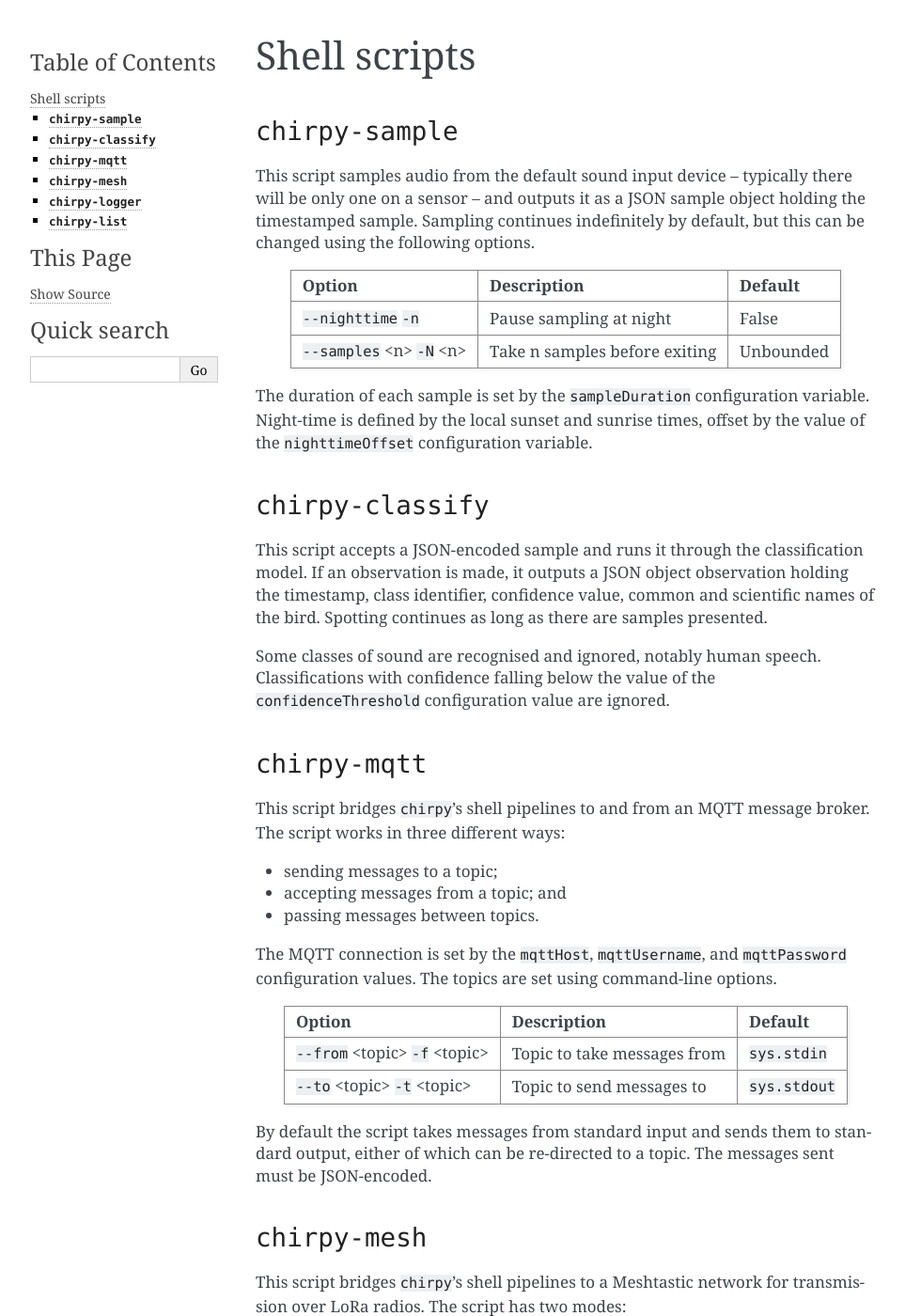
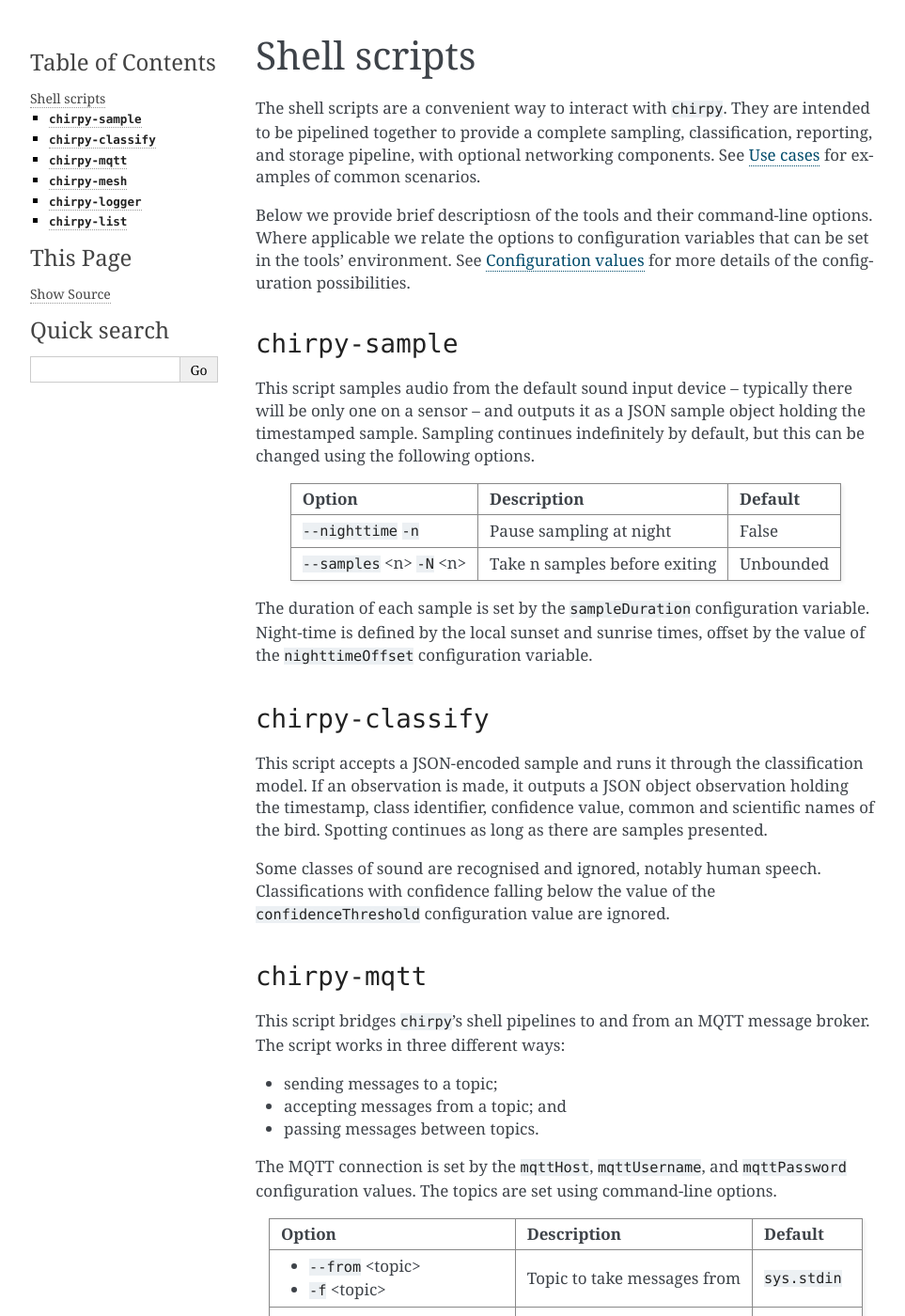
Before and after one commit to simoninireland/chirpy, a Sphinx documentation site: the page built from doc/scripts.rst, in a window 1280 px wide and 1400 px high. Shown: the whole window at 94% size, without its empty margins (148-1111 px from the left). Built offline with Sphinx 7.4.7, drawn with Linux system fonts in a browser that asks for light colours; some of the changed text lies outside the part shown.

Commit message:
Documented use of networks in pipelines, added use cases and link targets

```diff
--- a/doc/index.rst
+++ b/doc/index.rst
@@ -17,6 +17,7 @@
 
    install
    architecture
+   networking
    scripts
    use-cases
    config
--- a/doc/scripts.rst
+++ b/doc/scripts.rst
@@ -1,5 +1,18 @@
+.. _scripts:
+
 Shell scripts
 =============
+
+The shell scripts are a convenient way to interact with ``chirpy``.
+They are intended to be pipelined together to provide a complete
+sampling, classification, reporting, and storage pipeline, with
+optional networking components. See :ref:`use-cases` for examples of
+common scenarios.
+
+Below we provide brief descriptiosn of the tools and their
+command-line options. Where applicable we relate the options to
+configuration variables that can be set in the tools' environment. See
+:ref:`config` for more details of the configuration possibilities.
 
 ``chirpy-sample``
 -----------------
@@ -52,19 +65,30 @@
 ``mqttPassword`` configuration values. The topics are set using
 command-line options.
 
-+--------------------+-------------------------------+----------------+
-| Option             | Description                   | Default        |
-+====================+===============================+================+
-| ``--from`` <topic> | Topic to take messages from   | ``sys.stdin``  |
-| ``-f`` <topic>     |                               |                |
-+--------------------+-------------------------------+----------------+
-| ``--to`` <topic>   | Topic to send messages to     | ``sys.stdout`` |
-| ``-t`` <topic>     |                               |                |
-+--------------------+-------------------------------+----------------+
++--------------------------------+-------------------------------+----------------+
+| Option                         | Description                   | Default        |
++================================+===============================+================+
+| - ``--from`` <topic>           | Topic to take messages from   | ``sys.stdin``  |
+| - ``-f`` <topic>               |                               |                |
++--------------------------------+-------------------------------+----------------+
+| - ``--to`` <topic>             | Topic to send messages to     | ``sys.stdout`` |
+| - ``-t`` <topic>               |                               |                |
++--------------------------------+-------------------------------+----------------+
+| - ``--disencapsulate`` <field> | Extract message payload       |                |
+| - ``-d`` <field>               |                               |                |
++--------------------------------+-------------------------------+----------------+
 
 By default the script takes messages from standard input and sends
 them to standard output, either of which can be re-directed to a
 topic. The messages sent must be JSON-encoded.
+
+Be default the whole message is passed. However, in some systems the
+incoming message is actually encapsulated as the payload in a larger
+message. (This happens in Meshtastic, for example.) To deal with the,
+the ``--disencapsulate`` option will extract he field carrying the
+actual message we're interested in (the payload) from the larger
+message and forward that. This saves other tools from being able to
+process larger message formats.
 
 ``chirpy-mesh``
 ---------------
@@ -83,24 +107,24 @@
 ``chirpy``-recognised messages are output, although this can be
 changed to all messages for debugging purposes.
 
-+--------------------+-------------------------------+----------------------+
-| Option             | Description                   | Default              |
-+====================+===============================+======================+
-| ``--channel`` <ch> | Meshtastic channel            | 0                    |
-| ``-c`` <ch>        |                               |                      |
-+--------------------+-------------------------------+----------------------+
-| ``--host`` <host>  | Meshtastic device hostname    | ``config.meshHost``  |
-| ``-H`` <host>      |                               | ``CHIRPY_MESH_HOST`` |
-+--------------------+-------------------------------+----------------------+
-| ``--port`` <port>  | Meshtastic device serial port | ``config.meshPort``  |
-| ``-P`` <port>      |                               | ``CHIRPY_MESH_PORT`` |
-+--------------------+-------------------------------+----------------------+
-| ``--from``         | Take messages from Meshtastic | False                |
-| ``-f``             |                               |                      |
-+--------------------+-------------------------------+----------------------+
-| ``--all``          | Take all messages             | False                |
-| ``-a``             |                               |                      |
-+--------------------+-------------------------------+----------------------+
++----------------------+-------------------------------+----------------------+
+| Option               | Description                   | Default              |
++======================+===============================+======================+
+| - ``--channel`` <ch> | Meshtastic channel            | 0                    |
+| - ``-c`` <ch>        |                               |                      |
++----------------------+-------------------------------+----------------------+
+| - ``--host`` <host>  | Meshtastic device hostname    | ``CHIRPY_MESH_HOST`` |
+| - ``-H`` <host>      |                               |                      |
++----------------------+-------------------------------+----------------------+
+| - ``--port`` <port>  | Meshtastic device serial port | ``CHIRPY_MESH_PORT`` |
+| - ``-P`` <port>      |                               |                      |
++----------------------+-------------------------------+----------------------+
+| - ``--from``         | Take messages from Meshtastic | False                |
+| - ``-f``             |                               |                      |
++----------------------+-------------------------------+----------------------+
+| - ``--all``          | Take all messages             | False                |
+| - ``-a``             |                               |                      |
++----------------------+-------------------------------+----------------------+
 
 ``chirpy-logger``
 -----------------
@@ -121,21 +145,21 @@
 common species name for all observations between start-of-day and now.
 This can be change using the following command-line options.
 
-+-------------------+-------------------------------+----------------+
-| Option            | Description                   | Default        |
-+===================+===============================+================+
-| ``--from`` <time> | Start time for observations   | Start of today |
-| ``-f`` <time>     |                               |                |
-+-------------------+-------------------------------+----------------+
-| ``--to`` <time>   | End time for observations     | Now            |
-| ``-t`` <time>     |                               |                |
-+-------------------+-------------------------------+----------------+
-| ``--csv``         | Output observations as CSV    | False          |
-| ``-c``            |                               |                |
-+-------------------+-------------------------------+----------------+
-| ``--number``      | Output counts of species      | False          |
-| ``-n``            |                               |                |
-+-------------------+-------------------------------+----------------+
++---------------------+-------------------------------+----------------+
+| Option              | Description                   | Default        |
++=====================+===============================+================+
+| - ``--from`` <time> | Start time for observations   | Start of today |
+| - ``-f`` <time>     |                               |                |
++---------------------+-------------------------------+----------------+
+| - ``--to`` <time>   | End time for observations     | Now            |
+| - ``-t`` <time>     |                               |                |
++---------------------+-------------------------------+----------------+
+| - ``--csv``         | Output observations as CSV    | False          |
+| - ``-c``            |                               |                |
++---------------------+-------------------------------+----------------+
+| - ``--number``      | Output counts of species      | False          |
+| - ``-n``            |                               |                |
++---------------------+-------------------------------+----------------+
 
 The start and end times accept strings in any format accepted by the
 `dateutil`_ package, for example "10:33" to a time today or "9 feb"
```
Also changed, not shown: doc/config.rst (+15 -4 lines), doc/networking.rst (added, +75 -0 lines), doc/use-cases.rst (+59 -2 lines).
